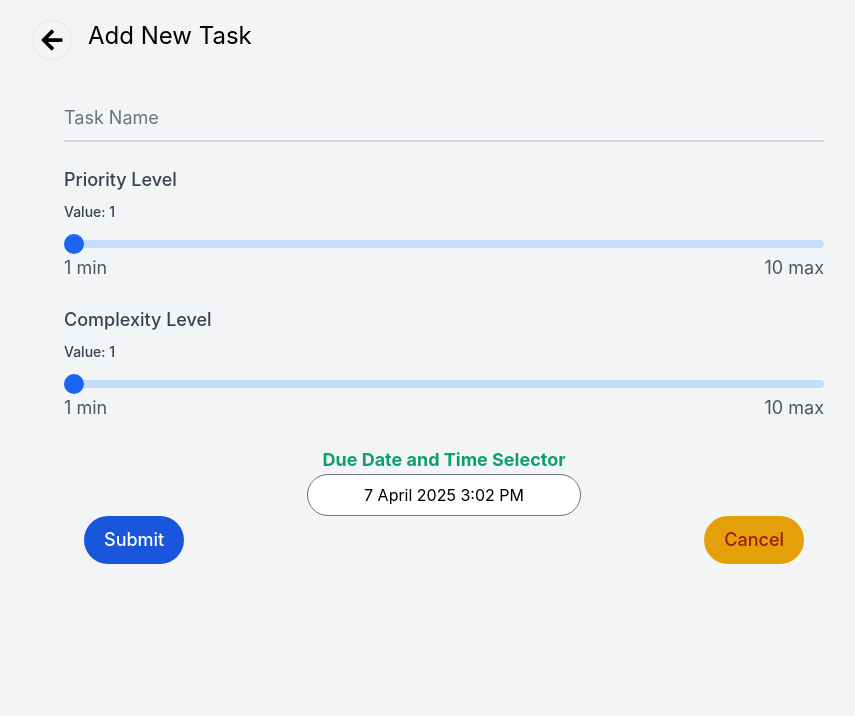
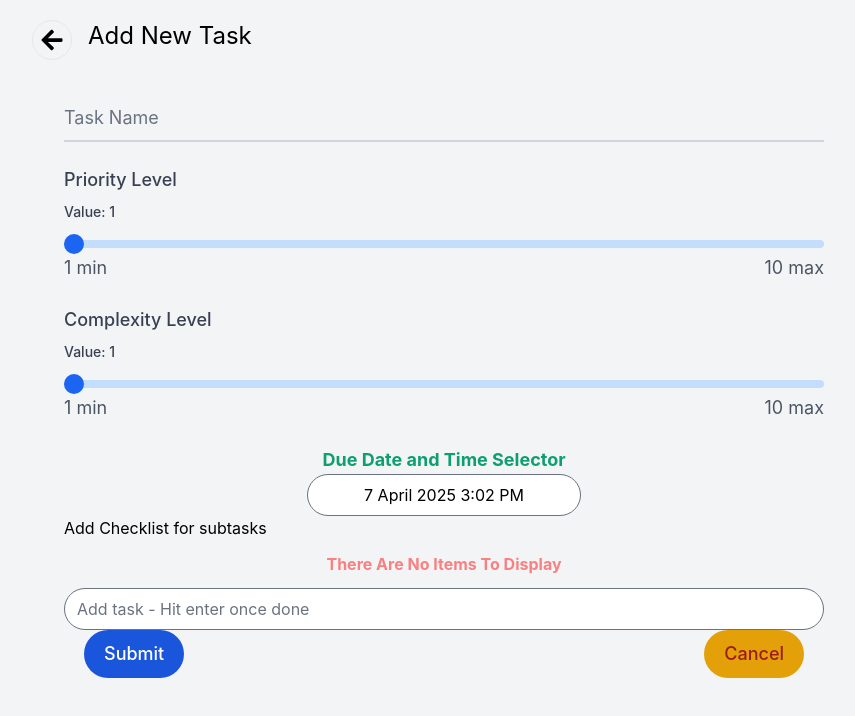
Before and after one commit to douglas86/Todo-App-React, a React (Vite) app: page /new-task in a window 1280 px wide. Shown: the top 716 px of the page, without its empty margins (208-1063 px from the left). Built offline with nearby package versions, Linux system fonts and the light colour scheme.

Commit message:
feat(added): registering checkboxes to react hook forms

```diff
--- a/src/components/organism/CheckboxList.tsx
+++ b/src/components/organism/CheckboxList.tsx
@@ -4,8 +4,14 @@ import CheckboxItem from "../molecule/CheckboxItem.tsx";
 
 import useSession from "../../hooks/useSession.tsx";
 import { Checkbox } from "../../utils/interfaces.tsx";
+import { UseFormSetValue } from "react-hook-form";
+import { FormInputs } from "../../utils/types.tsx";
 
-const CheckboxList = () => {
+type Props = {
+  setValue: UseFormSetValue<FormInputs>;
+};
+
+const CheckboxList = ({ setValue }: Props) => {
   const { post } = useSession();
 
   const [input, setInput] = useState<string>("");
@@ -43,21 +49,27 @@ const CheckboxList = () => {
     // only when enter is performed then save input data
     if (e.key === "Enter" && !findItemInArray(input)) {
       e.preventDefault();
+
       const newCheckbox: Checkbox = {
         id: Date.now(),
         label: input,
         checked: false,
       };
-      setCheckboxes([...checkboxes, newCheckbox]);
 
-      handleSessionStorage([...checkboxes, newCheckbox]);
+      const updatedCheckboxes = [...checkboxes, newCheckbox];
+      setCheckboxes(updatedCheckboxes);
+      handleSessionStorage(updatedCheckboxes);
 
       setInput("");
     }
   };
 
-  const handleSessionStorage = (arr: Array<object> | object) => {
+  const handleSessionStorage = (arr: Array<object> | object[]) => {
     post({ checked: arr });
+
+    // setting checkboxes value for React hook forms
+    const updatedCheckboxes = [...arr];
+    setValue("checkbox", updatedCheckboxes);
   };
 
   return (
--- a/src/components/organism/Form.tsx
+++ b/src/components/organism/Form.tsx
@@ -7,6 +7,7 @@ import { FormInputs } from "../../utils/types.tsx";
 import RangeSlider from "../molecule/RangeSlider.tsx";
 
 import DateTimeSelector from "../molecule/DateTimeSelector.tsx";
+import CheckboxList from "./CheckboxList.tsx";
 
 const Form = () => {
   const {
@@ -40,6 +41,8 @@ const Form = () => {
 
   // fhfgh
 
+  console.log("watch", watch());
+
   return (
     <form className="w-full m-3 p-5" onSubmit={handleSubmit(onSubmit)}>
       {/*Task Name input with label*/}
@@ -71,6 +74,9 @@ const Form = () => {
       {/*date time selector*/}
       <DateTimeSelector watch={watch} setState={setValue} />
 
+      {/*checkllst*/}
+      <CheckboxList setValue={setValue} />
+
       {/*form buttons*/}
       <FormButton />
     </form>
--- a/src/utils/types.tsx
+++ b/src/utils/types.tsx
@@ -7,4 +7,5 @@ export type FormInputs = {
   priority: string;
   complexity: string;
   date: Date;
+  checkbox: Array<object>;
 };
```
